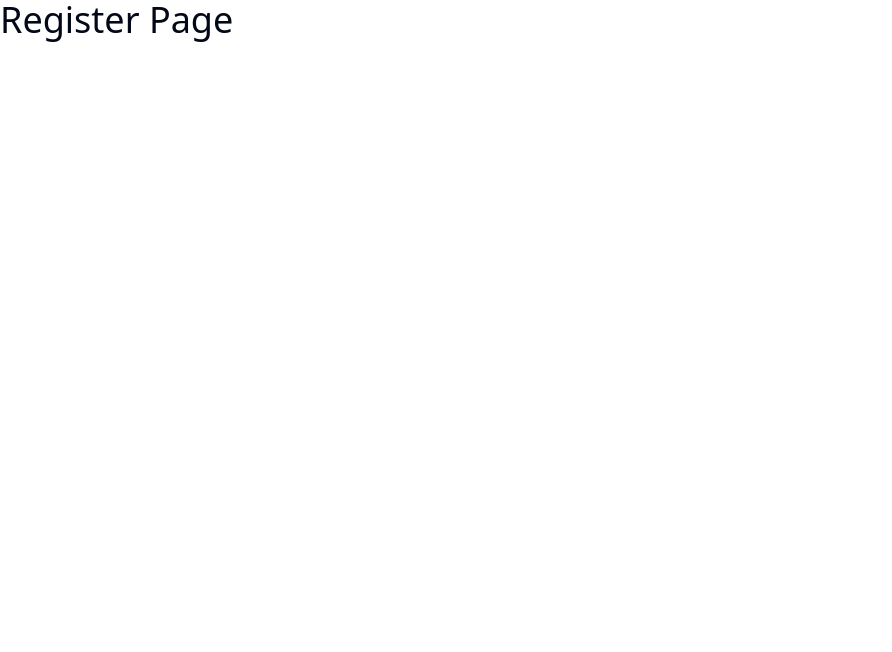
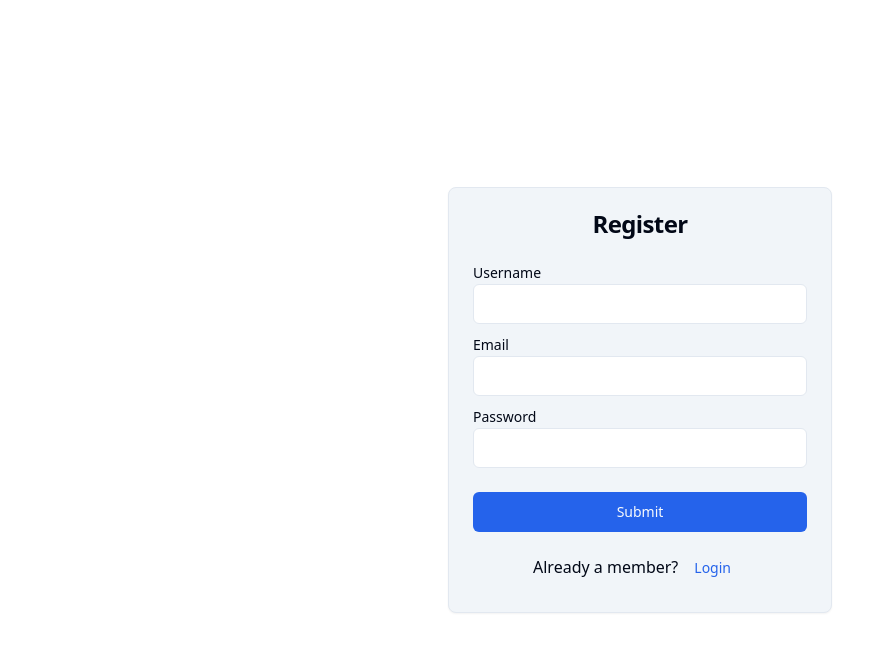
Before and after one commit to huzaifaghazali/typescript, a React app in the folder comfy-store/: page /register in a window 1280 px wide. Shown: the top 652 px of the page, without its empty margins (0-892 px from the left). Built offline with nearby package versions, Linux system fonts and the light colour scheme; the HTML template or start-up script is replaced by a standard one.

Commit message:
Add register page

```diff
--- a/comfy-store/src/App.tsx
+++ b/comfy-store/src/App.tsx
@@ -17,6 +17,7 @@
 import { loader as landingLoader } from './pages/Landing';
 import { loader as productsLoader } from './pages/Products';
 import { loader as singleProductLoader } from './pages/SingleProduct';
+import { action as registerAction } from './pages/Register';
 
 
 const router = createBrowserRouter([
@@ -70,6 +71,7 @@
     path: '/register',
     element: <Register />,
     errorElement: <Error />,
+    action: registerAction,
   },
 ]);
 
--- /dev/null
+++ b/comfy-store/src/components/SubmitBtn.tsx
@@ -0,0 +1,5 @@
+function SubmitBtn() {
+  return <div>SubmitBtn</div>;
+}
+
+export default SubmitBtn;
--- a/comfy-store/src/components/index.ts
+++ b/comfy-store/src/components/index.ts
@@ -21,3 +21,5 @@
 export { default as SelectProductAmount } from './SelectProductAmount';
 export { default as CartTotals } from './CartTotals';
 export { default as CartItemsList } from './CartItemsList';
+export { default as SubmitBtn } from './SubmitBtn';
+export { default as FormInput} from './FormInput';
--- a/comfy-store/src/pages/Register.tsx
+++ b/comfy-store/src/pages/Register.tsx
@@ -1,5 +1,60 @@
+import { ActionFunction, Form, Link, redirect } from 'react-router-dom';
+import { AxiosError } from 'axios';
+import { Card, CardHeader, CardContent, CardTitle } from '@/components/ui/card';
+import { Button } from '@/components/ui/button';
+import { SubmitBtn, FormInput } from '@/components';
+import { customFetch } from '@/utils';
+import { toast } from '@/hooks/use-toast';
+
+export const action: ActionFunction = async ({
+  request,
+}): Promise<Response | null> => {
+  const formData = await request.formData();
+  const data = Object.fromEntries(formData);
+  try {
+    await customFetch.post('/auth/local/register', data);
+
+    toast({ description: 'Registered' });
+    return redirect('/login');
+  } catch (error) {
+    console.log(error);
+
+    const errorMsg =
+      error instanceof AxiosError
+        ? error.response?.data.error.message
+        : 'Registration Failed';
+    toast({ description: errorMsg });
+    return null;
+  }
+};
+
 function Register() {
-  return <h1 className='text-4xl'>Register Page</h1>;
+  return (
+    <section className='h-screen grid place-items-center'>
+      <Card className='w-96 bg-muted'>
+        <CardHeader>
+          <CardTitle className='text-center'>Register</CardTitle>
+        </CardHeader>
+        <CardContent>
+          <Form>
+            <FormInput type='text' name='username' />
+            <FormInput type='email' name='email' />
+            <FormInput type='password' name='password' />
+            <Button type='submit' variant='default' className='w-full mt-4'>
+              Submit
+            </Button>
+
+            <p className='text-center mt-4'>
+              Already a member?
+              <Button type='button' asChild variant='link'>
+                <Link to='/login'>Login</Link>
+              </Button>
+            </p>
+          </Form>
+        </CardContent>
+      </Card>
+    </section>
+  );
 }
 
 export default Register;
```
